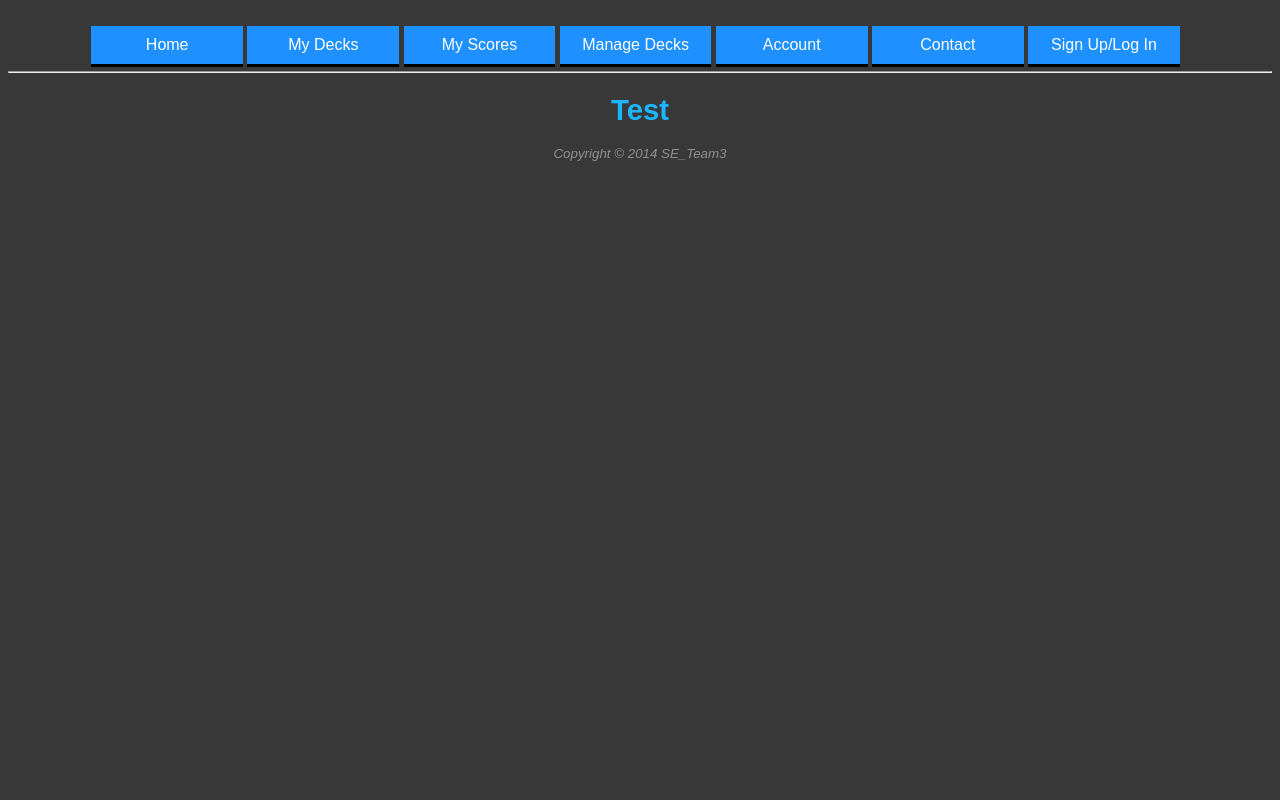
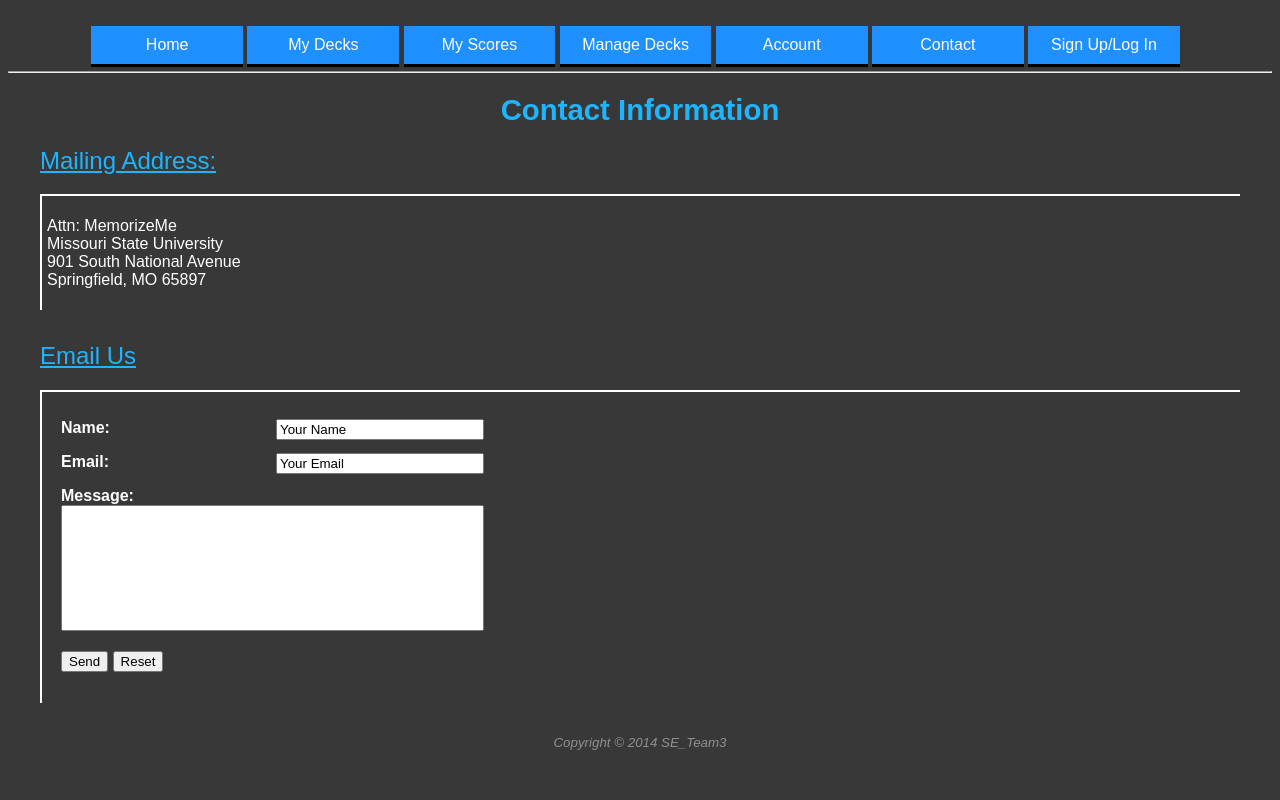
Before and after one commit to latreides/SE_Team3, a Django app: page /contact in a window 1280 px wide. Run offline with Django 3.2, Linux system fonts and the light colour scheme; the visitor is signed in with stand-in values (Sample User, id 1).

Commit message:
Added content to contact_page.css and contact.css

```diff
--- /dev/null
+++ b/flashcards/static/css/contact.css
@@ -0,0 +1,45 @@
+div#content {
+	margin-left: auto;
+	margin-right:auto;
+	max-width: 1200px;
+	min-width: 800px;
+}
+
+fieldset {
+    width: 300px;
+    border: none;
+}
+
+label.name {
+    text-align: right;
+    width: 100px;
+    floath: right;
+    font-weight: bold;
+}
+
+input.textbox {
+    width: 200px;
+    float: right;
+}
+
+input.textbox2 {
+    foat: left;
+}
+
+fieldset p {
+    clear: both;
+    padding: 0;
+}
+
+textarea {
+    resize: none;
+}
+
+
+.section {
+    border-left: solid;
+    border-top: solid;
+    border-width: 2px;
+	margin-bottom: 2em;
+    padding: 5px;
+}
--- a/flashcards/templates/contact_page.html
+++ b/flashcards/templates/contact_page.html
@@ -1,5 +1,51 @@
 {% extends "base.html" %}
 {% load static from staticfiles %}
 {% block content %}
-    <h1>Test</h1>
+<link rel="stylesheet" type="text/css" href="{% static 'css/contact.css' %}" />
+
+    <h1>Contact Information</h1>
+
+    <div id="content">
+	<h2>Mailing Address:</h2>
+
+    <div class = "section">
+	<p>
+        Attn: MemorizeMe <br>
+        Missouri State University <br>
+        901 South National Avenue <br>
+        Springfield, MO 65897<br>
+	</p>
+    </div>
+
+    <h2>Email Us</h2>
+
+    <div class = "section">
+    <form action="MAILTO:No Email At This Time" method="post" enctype="text/plain">
+        <fieldset>
+        <p>
+            <label class="name" for="Name">Name:</label>
+            <input type="text" class="textbox" name="Name" value="Your Name">
+        </p>
+
+        <p>
+            <label class="name" for="Email">Email:</label>
+            <input type="text" class="textbox" name="mail" value="Your Email" />
+        </p>
+
+        <p>
+           <label class="name" for="Message">Message:</label>
+            <textarea class="textbox2" maxlength="250" name="Message" wrap="hard" rows="8" cols="50"> </textarea><br>
+        </p>
+
+            <input type="submit" value="Send">
+            <input type="reset" value="Reset">
+        </p>
+        </fieldset>
+    </form>
+    </div>
+
+    </div>
+
+
+
 {% endblock %}
```
